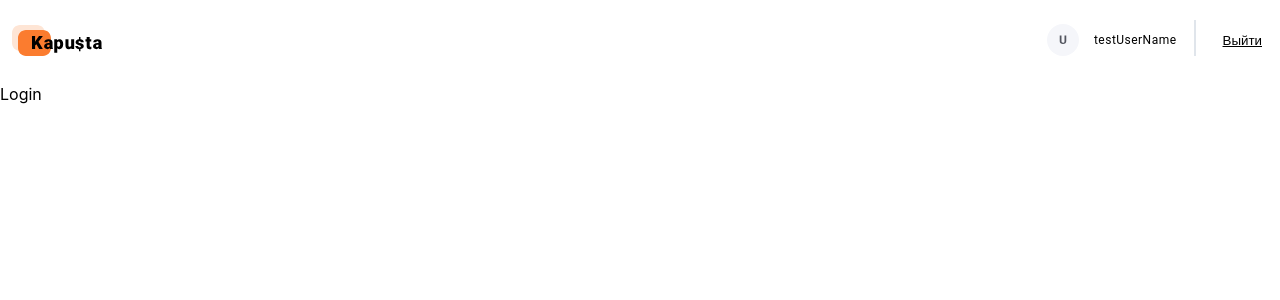
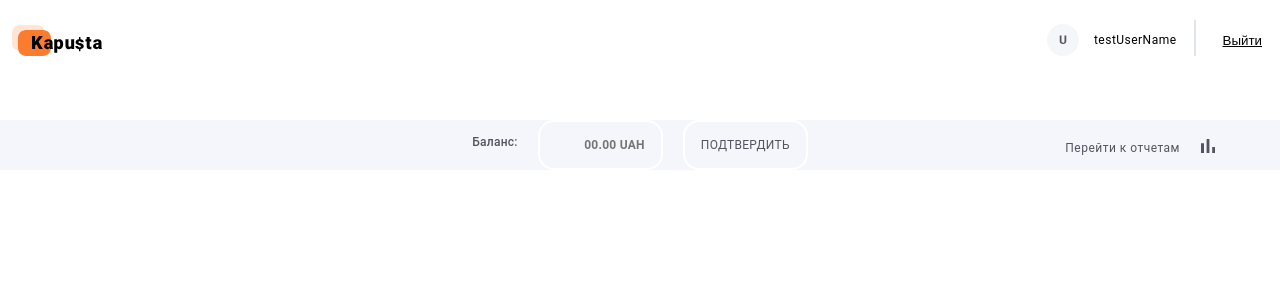
Before and after one commit to chillhaze/team-project-client, a React (Create React App) app: page / in a window 1280 px wide. Shown: the top 300 px of the page. Built offline with nearby package versions, Linux system fonts and the light colour scheme.

Commit message:
balance done

```diff
--- a/src/components/App/App.jsx
+++ b/src/components/App/App.jsx
@@ -22,15 +22,17 @@ function App() {
         <Navbar />
       </Header>
       <Routes>
-        <Route path="/" element={<Login />} />
+        <Route path="/login" element={<Login />} />
         <Route path="/register" element={<Register />} />
 
         {isLoggedIn && (
-          <Route path="/finance" element={<Finance />}>
-            <Route path="expenses" element={<Expences />} />
-            <Route path="income" element={<Income />} />
-            <Route path="reports" element={<Reports />} />
-          </Route>
+          <>
+            <Route path="/" exact element={<Finance />}>
+              <Route path="/expenses" exact element={<Expences />} />
+              <Route path="/income" exact element={<Income />} />
+            </Route>
+            <Route path="/reports" exact element={<Reports />} />
+          </>
         )}
 
         {/* any route below*/}
--- a/src/components/Ballance/Ballance.jsx
+++ b/src/components/Ballance/Ballance.jsx
@@ -1,7 +1,90 @@
-import { Wrapper } from './Ballance.styled';
+import {
+  BalanceWrapper,
+  Button,
+  Form,
+  Input,
+  Text,
+  BalanceText,
+  Wrapper,
+} from './styled/Ballance.styled';
+import ToReports from './ToReports';
+import { useEffect, useState } from 'react';
+import { useSelector } from 'react-redux';
+import { useDispatch } from 'react-redux';
+import { setBalanceToState } from 'redux/finance/finance-slice';
+import { useMediaQuery } from 'react-responsive';
+
 
 const Ballance = () => {
-  return <Wrapper>Ballance</Wrapper>;
+
+
+    const isMobile = useMediaQuery({
+      query: '(max-width: 767px)',
+    })
+
+
+  // берем баланс со стейта
+  const balance = useSelector(({ finance }) => finance.financeData.ballance);
+  const dispatch = useDispatch();
+
+  const [curentBalance, setCurentBalance] = useState('');
+
+  // проверка, первый раз вводится баланс или нет, что бы задизейблить кнопку
+  const [isBalanceEntered, setIsBalanceEntered] = useState(false);
+  useEffect(() => balance && setIsBalanceEntered(true), []);
+
+  const handlerChange = e => {
+    const balance = e.target.value.trim()
+    setCurentBalance(balance);
+  };
+
+  // забрасываем баланс в стейт и на бэк
+  const handlerSubmit = e => {
+    e.preventDefault();
+    // пока забрасываем только в стейт - дальше будет + пост запрос
+   if(!curentBalance) {
+     return
+   }
+   dispatch(setBalanceToState(curentBalance));
+    setIsBalanceEntered(true);
+  };
+
+  return (
+    <Wrapper>
+
+     {isMobile && <ToReports /> }
+
+      <BalanceWrapper>
+        <Text>Баланс:</Text>
+
+        {!isBalanceEntered ? (
+          <Form action="submit" onSubmit={handlerSubmit}>
+            <Input
+              type="text"
+              value={curentBalance}
+              onChange={handlerChange}
+              placeholder="00.00 UAH"
+              min="1"
+            />
+            <Button type="submit">
+              Подтвердить
+            </Button>
+          </Form>
+        ) : (
+          <>
+            <BalanceText>
+              {parseFloat(curentBalance).toLocaleString('ru-RU') + ' UAH'}
+            </BalanceText>
+            <Button disabled={true} type="submit">
+              Подтвердить
+            </Button>
+          </>
+        )}
+      </BalanceWrapper>
+          {!isMobile && <ToReports />  }
+
+    </Wrapper>
+  );
 };
 
 export default Ballance;
--- a/src/components/Ballance/Ballance.styled.js
+++ /dev/null
@@ -1,3 +0,0 @@
-import styled from '@emotion/styled';
-
-export const Wrapper = styled.div``;
--- /dev/null
+++ b/src/components/Ballance/ToReports.jsx
@@ -0,0 +1,20 @@
+import React from 'react'
+import { StyledNavLink, Text, ToReportsWrapper,  } from './styled/ToReports.styled';
+
+import icons from '../../images/icons.svg';
+
+export default function ToReports() {
+
+
+
+    return (
+        <ToReportsWrapper>
+        <Text>Перейти к отчетам</Text>
+      <StyledNavLink to={'/reports'}>
+        <svg width="24px" height="24px">
+          <use href={icons + '#icon-statistic'}></use>
+        </svg>
+      </StyledNavLink>
+      </ToReportsWrapper>
+    )
+}
--- /dev/null
+++ b/src/components/Ballance/styled/Ballance.styled.js
@@ -0,0 +1,128 @@
+import styled from '@emotion/styled';
+import { NavLink } from 'react-router-dom';
+
+export const Wrapper = styled.div`
+  background-color: ${props => props.theme.colors.MainBgColor};
+  margin-top: ${props => props.theme.spacing(9)};
+  text-align: center;
+
+  @media only screen and (min-width: 768px) {
+    display: flex;
+    justify-content: space-around;
+    align-items: baseline;
+  }
+  @media only screen and (min-width: 1024px) {
+    justify-content: center;
+    position: relative;
+  }
+`;
+
+export const BalanceWrapper = styled.div`
+  text-align: center;
+  @media only screen and (min-width: 768px) {
+    display: flex;
+    align-items: center;
+  }
+
+
+`;
+
+export const Text = styled.span`
+  font-family: Roboto;
+  font-weight: 500;
+  font-size: 12px;
+  line-height: 14px;
+  display: block;
+  letter-spacing: 0.02em;
+  color: ${props => props.theme.colors.mainTextColor};
+  margin-bottom: ${props => props.theme.spacing(1.5)};
+
+  @media only screen and (min-width: 768px) {
+    margin-right: ${props=> props.theme.spacing(5)};
+  }
+
+`;
+
+export const Form = styled.form``;
+
+export const Input = styled.input`
+  width: 125px;
+  font-family: Roboto;
+  font-weight: bold;
+  font-size: 12px;
+  line-height: 14px;
+  text-align: right;
+  letter-spacing: 0.02em;
+  text-transform: uppercase;
+  padding: ${props => props.theme.spacing(4)};
+  background-color: transparent;
+  outline: none;
+  color: ${props => props.theme.colors.black};
+  border: 2px solid ${props => props.theme.colors.white};
+  box-sizing: border-box;
+  border-radius: 22px 0px 0px 22px;
+
+
+  @media only screen and (min-width: 768px) {
+    margin-right: ${props=> props.theme.spacing(4)};
+    border-radius: 16px;
+  }
+
+  @media only screen and (min-width: 1024px) {
+    margin-right: ${props=> props.theme.spacing(5)};
+  }
+
+
+`;
+
+export const Button = styled.button`
+  width: 125px;
+  font-family: Roboto;
+  font-size: 12px;
+  line-height: 14px;
+  text-align: center;
+  letter-spacing: 0.02em;
+  text-transform: uppercase;
+  padding: ${props => props.theme.spacing(4)};
+  border: 2px solid ${props => props.theme.colors.white};
+  box-sizing: border-box;
+  border-radius: 0px 22px 22px 0px;
+  background-color: transparent;
+  color: ${props => props.theme.colors.mainTextColor};
+  cursor: pointer;
+  &:hover {
+    background-color: ${props => props.theme.colors.accentColor};
+    color: ${props => props.theme.colors.white};
+  }
+
+
+  @media only screen and (min-width: 768px) {
+    border-radius: 16px;
+  }
+`;
+export const BalanceText = styled.span`
+  width: 125px;
+  display: inline-block;
+  font-family: Roboto;
+  font-weight: bold;
+  font-size: 12px;
+  line-height: 14px;
+  text-align: right;
+  letter-spacing: 0.02em;
+  text-transform: uppercase;
+  padding: ${props => props.theme.spacing(4)};
+  color: ${props => props.theme.colors.black};
+  border: 2px solid ${props => props.theme.colors.white};
+  box-sizing: border-box;
+  border-radius: 22px 0px 0px 22px;
+
+
+  @media only screen and (min-width: 768px) {
+    margin-right: ${props=> props.theme.spacing(4)};
+    border-radius: 16px;
+  }
+
+  @media only screen and (min-width: 1024px) {
+    margin-right: ${props=> props.theme.spacing(5)};
+  }
+`;
--- /dev/null
+++ b/src/components/Ballance/styled/ToReports.styled.js
@@ -0,0 +1,32 @@
+import styled from '@emotion/styled';
+import { NavLink } from "react-router-dom";
+
+
+
+
+export const StyledNavLink = styled(NavLink)`
+
+`
+
+export const ToReportsWrapper = styled.div`
+display: flex;
+align-items: center;
+justify-content: center;
+margin-bottom: ${props => props.theme.spacing(11)};
+
+@media only screen and (min-width: 1024px) {
+position: absolute;
+right: 60px;
+top: 14px;
+}
+`
+
+export const Text = styled.span`
+font-family: Roboto;
+font-weight: 500px;
+font-size: 12px;
+line-height: 14px;
+letter-spacing: 0.04em;
+color: ${props => props.theme.colors.mainTextColor};
+margin-right: ${props => props.theme.spacing(4)}
+`
--- a/src/components/Navbar/LoggedBar.jsx
+++ b/src/components/Navbar/LoggedBar.jsx
@@ -9,7 +9,7 @@ export default function LoggedBar() {
     query: '(max-width: 767px)',
   });
 
-  console.log(isMobile);
+
 
 
   const userName = useSelector(({ auth }) => auth.user.name);
--- a/src/components/Navbar/Logo.jsx
+++ b/src/components/Navbar/Logo.jsx
@@ -5,7 +5,7 @@ export default function Logo() {
 
     return (
 
-   <a href="http:localhost:3000/">
+   <a href="/">
             <svg width="90" height="31">
                 <use href={icons + "#icon-logo"}> </use>
             </svg>
--- a/src/pages/Finance/Finance.jsx
+++ b/src/pages/Finance/Finance.jsx
@@ -5,7 +5,6 @@ import { Wrapper } from './Finance.styled';
 const Finance = () => {
   return (
     <Wrapper>
-      Finance
       <Ballance />
       <Outlet />
     </Wrapper>
--- a/src/pages/Reports/Reports.jsx
+++ b/src/pages/Reports/Reports.jsx
@@ -1,7 +1,7 @@
 import { Wrapper } from './Reports.styled';
 
 const Reports = () => {
-  return <Wrapper>Reports</Wrapper>;
+  return <Wrapper>Отчеты</Wrapper>;
 };
 
 export default Reports;
--- a/src/redux/finance/finance-operations.js
+++ b/src/redux/finance/finance-operations.js
@@ -16,3 +16,28 @@ export const getFinance = createAsyncThunk(
     }
   },
 );
+
+export const getBalance = createAsyncThunk(
+  'finance/getBalance',
+  async credentials => {
+    try {
+      const { data } = await axios.get('/finance', credentials);
+
+      return data;
+    } catch (error) {
+      console.log(error);
+    }
+  },
+);
+
+export const setBalance = createAsyncThunk(
+  'finance/setBalance',
+  async credentials => {
+    try {
+      const { data } = await axios.post('/finance', credentials);
+      return data;
+    } catch (error) {
+      console.log(error);
+    }
+  },
+);
--- a/src/redux/finance/finance-slice.js
+++ b/src/redux/finance/finance-slice.js
@@ -15,6 +15,13 @@ const initialState = {
 export const financeSlice = createSlice({
   name: 'finance',
   initialState,
+  reducers: {
+    setBalanceToState: {
+      reducer: (state, action) => {
+        state.financeData.ballance = action.payload;
+      },
+    },
+  },
   extraReducers: {
     //------------------ Get Data
     [financeOperations.getFinance.pending](state, _) {
@@ -25,5 +32,23 @@ export const financeSlice = createSlice({
       state.token = action.payload.token;
       state.isLoading = false;
     },
+    [financeOperations.getBalance.pending](state, _) {
+      state.isLoading = true;
+    },
+    [financeOperations.getBalance.fulfilled](state, action) {
+      state.financeData.ballance = action.payload;
+      state.token = action.payload.token;
+      state.isLoading = false;
+    },
+    [financeOperations.setBalance.pending](state, _) {
+      state.isLoading = true;
+    },
+    [financeOperations.setBalance.pending](state, action) {
+      state.financeData.ballance = action.payload;
+      state.token = action.payload.token;
+      state.isLoading = true;
+    },
   },
 });
+
+export const {setBalanceToState} = financeSlice.actions
```
